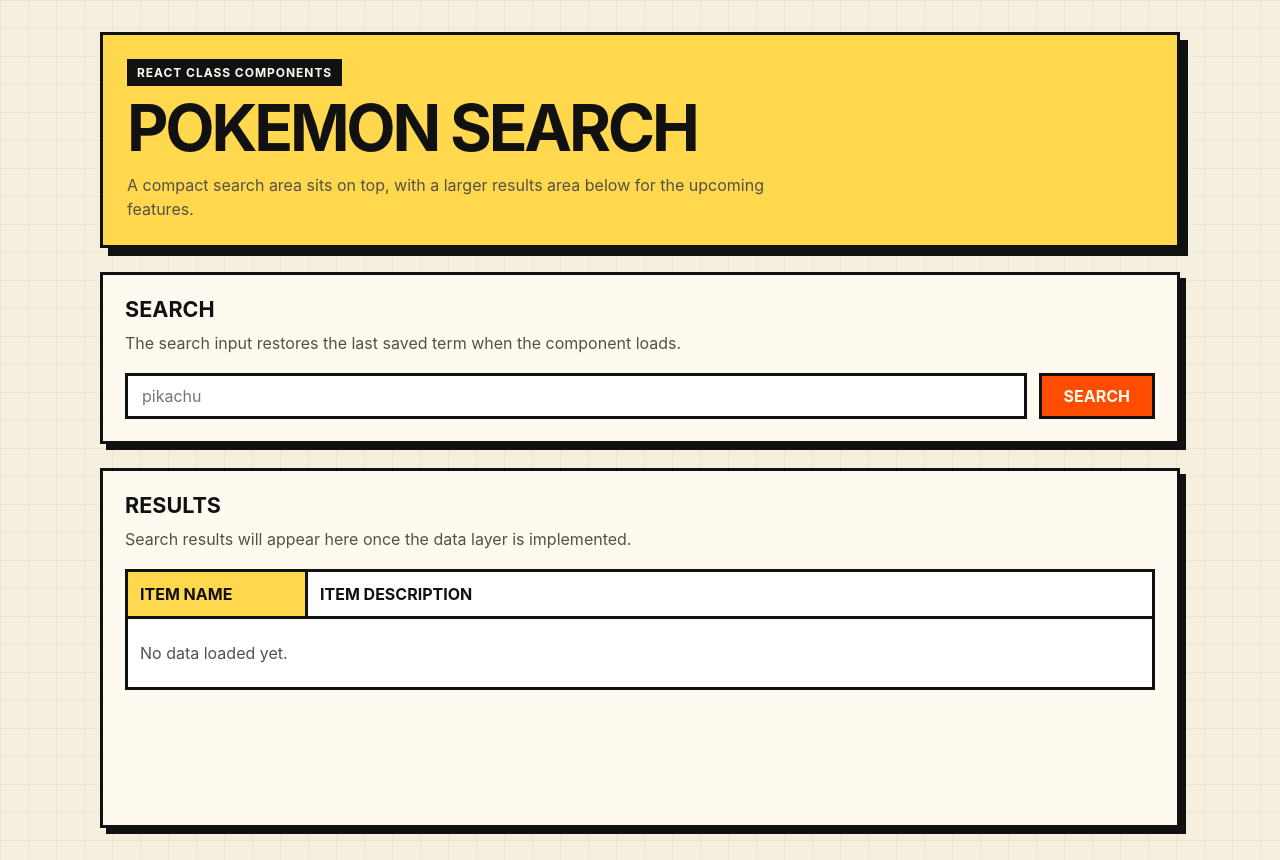
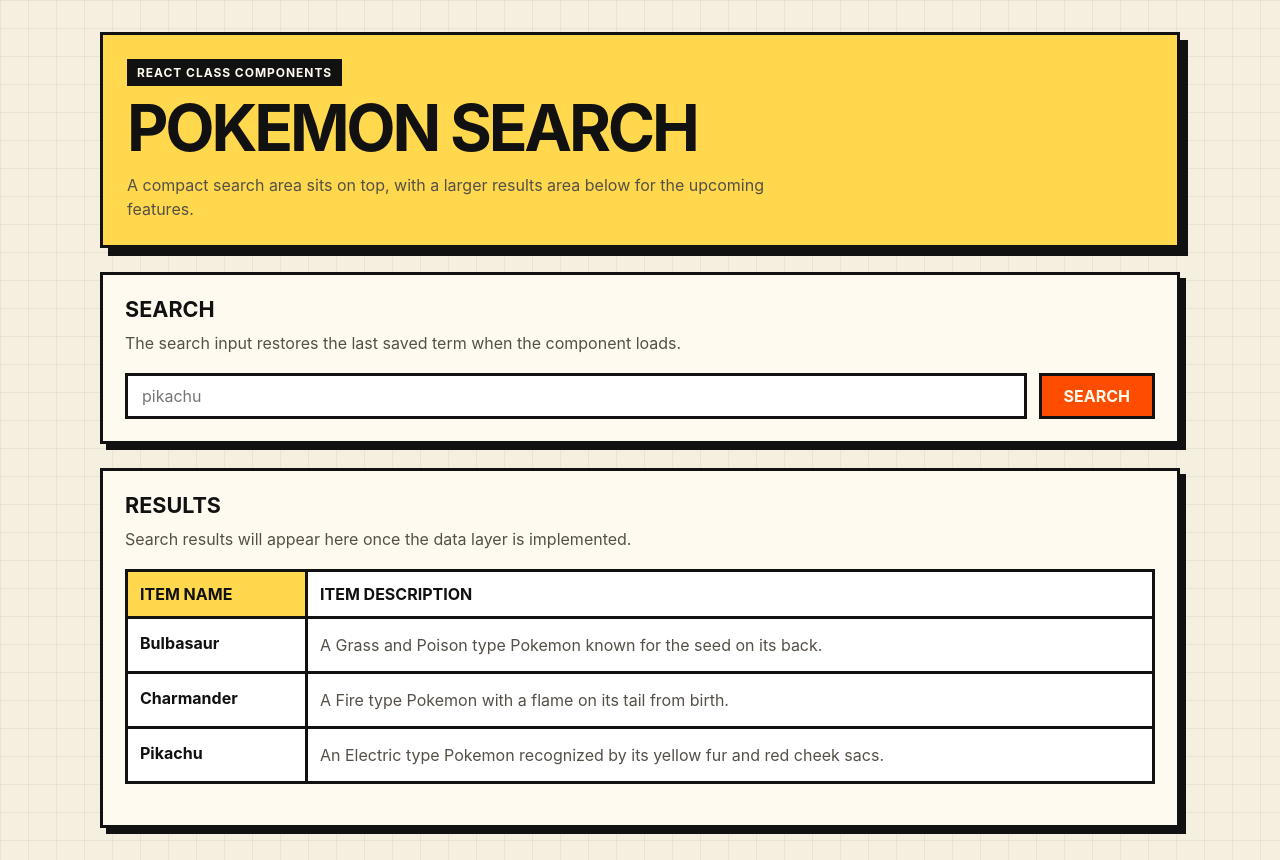
Before and after one commit to wrknbuycnsmndie/REACT2026Q2, a React (Vite) app: page / in a window 1280 px wide. Built offline with nearby package versions, Linux system fonts and the light colour scheme.

Commit message:
feat: implement feature 3 search results display

```diff
--- a/src/App.tsx
+++ b/src/App.tsx
@@ -2,7 +2,26 @@
 import { Header } from './components/Header/Header';
 import { ResultsSection } from './components/ResultsSection/ResultsSection';
 import { SearchSection } from './components/SearchSection/SearchSection';
+import type { SearchResultItem } from './types/search';
 import './App.css';
+
+const previewResults: SearchResultItem[] = [
+    {
+        id: 'bulbasaur',
+        name: 'Bulbasaur',
+        description: 'A Grass and Poison type Pokemon known for the seed on its back.',
+    },
+    {
+        id: 'charmander',
+        name: 'Charmander',
+        description: 'A Fire type Pokemon with a flame on its tail from birth.',
+    },
+    {
+        id: 'pikachu',
+        name: 'Pikachu',
+        description: 'An Electric type Pokemon recognized by its yellow fur and red cheek sacs.',
+    },
+];
 
 export default class App extends Component {
     public render() {
@@ -13,7 +32,7 @@
 
                     <div className="app__content">
                         <SearchSection />
-                        <ResultsSection />
+                        <ResultsSection items={previewResults} />
                     </div>
                 </div>
             </main>
--- /dev/null
+++ b/src/components/ResultsSection/ResultRow.tsx
@@ -0,0 +1,19 @@
+import { Component } from 'react';
+import type { SearchResultItem } from '../../types/search';
+
+type ResultRowProps = {
+    item: SearchResultItem;
+};
+
+export class ResultRow extends Component<ResultRowProps> {
+    public render() {
+        const { item } = this.props;
+
+        return (
+            <li className="results-section__result" aria-label={item.name}>
+                <span className="results-section__result-name">{item.name}</span>
+                <span className="results-section__result-description">{item.description}</span>
+            </li>
+        );
+    }
+}
--- a/src/components/ResultsSection/ResultsSection.css
+++ b/src/components/ResultsSection/ResultsSection.css
@@ -31,6 +31,9 @@
 .results-section__row {
     display: grid;
     grid-template-columns: 180px 1fr;
+}
+
+.results-section__row--head {
     border-bottom: 3px solid var(--border);
 }
 
@@ -44,6 +47,36 @@
 .results-section__name {
     border-right: 3px solid var(--border);
     background: var(--accent-soft);
+}
+
+.results-section__list {
+    margin: 0;
+    padding: 0;
+    list-style: none;
+}
+
+.results-section__result {
+    display: grid;
+    grid-template-columns: 180px 1fr;
+}
+
+.results-section__result + .results-section__result {
+    border-top: 3px solid var(--border);
+}
+
+.results-section__result-name,
+.results-section__result-description {
+    padding: 14px 12px;
+}
+
+.results-section__result-name {
+    border-right: 3px solid var(--border);
+    font-weight: 700;
+}
+
+.results-section__result-description {
+    color: var(--muted);
+    line-height: 1.5;
 }
 
 .results-section__empty {
@@ -61,8 +94,17 @@
         grid-template-columns: 1fr;
     }
 
+    .results-section__result {
+        grid-template-columns: 1fr;
+    }
+
     .results-section__name {
         border-right: none;
         border-bottom: 3px solid var(--border);
     }
+
+    .results-section__result-name {
+        border-right: none;
+        border-bottom: 3px solid var(--border);
+    }
 }
--- a/src/components/ResultsSection/ResultsSection.tsx
+++ b/src/components/ResultsSection/ResultsSection.tsx
@@ -1,8 +1,16 @@
 import { Component } from 'react';
+import { ResultRow } from './ResultRow';
+import type { SearchResultItem } from '../../types/search';
 import './ResultsSection.css';
 
-export class ResultsSection extends Component {
+type ResultsSectionProps = {
+    items: SearchResultItem[];
+};
+
+export class ResultsSection extends Component<ResultsSectionProps> {
     public render() {
+        const { items } = this.props;
+
         return (
             <section className="results-section" aria-labelledby="results-title">
                 <div className="results-section__header">
@@ -15,12 +23,20 @@
                 </div>
 
                 <div className="results-section__table">
-                    <div className="results-section__row">
+                    <div className="results-section__row results-section__row--head">
                         <span className="results-section__name">Item Name</span>
                         <span className="results-section__details">Item Description</span>
                     </div>
 
-                    <p className="results-section__empty">No data loaded yet.</p>
+                    {items.length > 0 ? (
+                        <ul className="results-section__list">
+                            {items.map((item) => (
+                                <ResultRow key={item.id} item={item} />
+                            ))}
+                        </ul>
+                    ) : (
+                        <p className="results-section__empty">No results to display yet.</p>
+                    )}
                 </div>
             </section>
         );
--- /dev/null
+++ b/src/types/search.ts
@@ -0,0 +1,5 @@
+export type SearchResultItem = {
+    id: string;
+    name: string;
+    description: string;
+};
```
